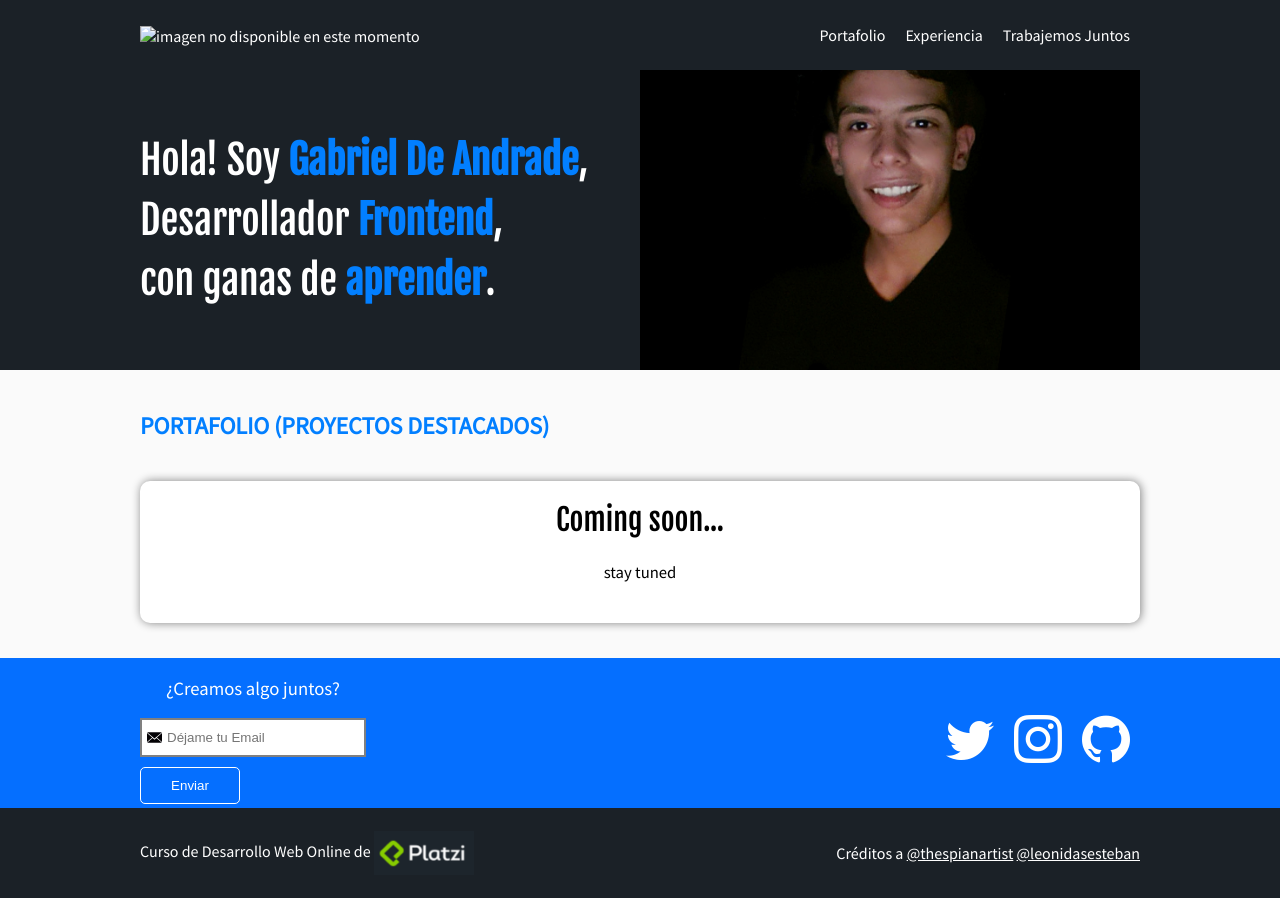
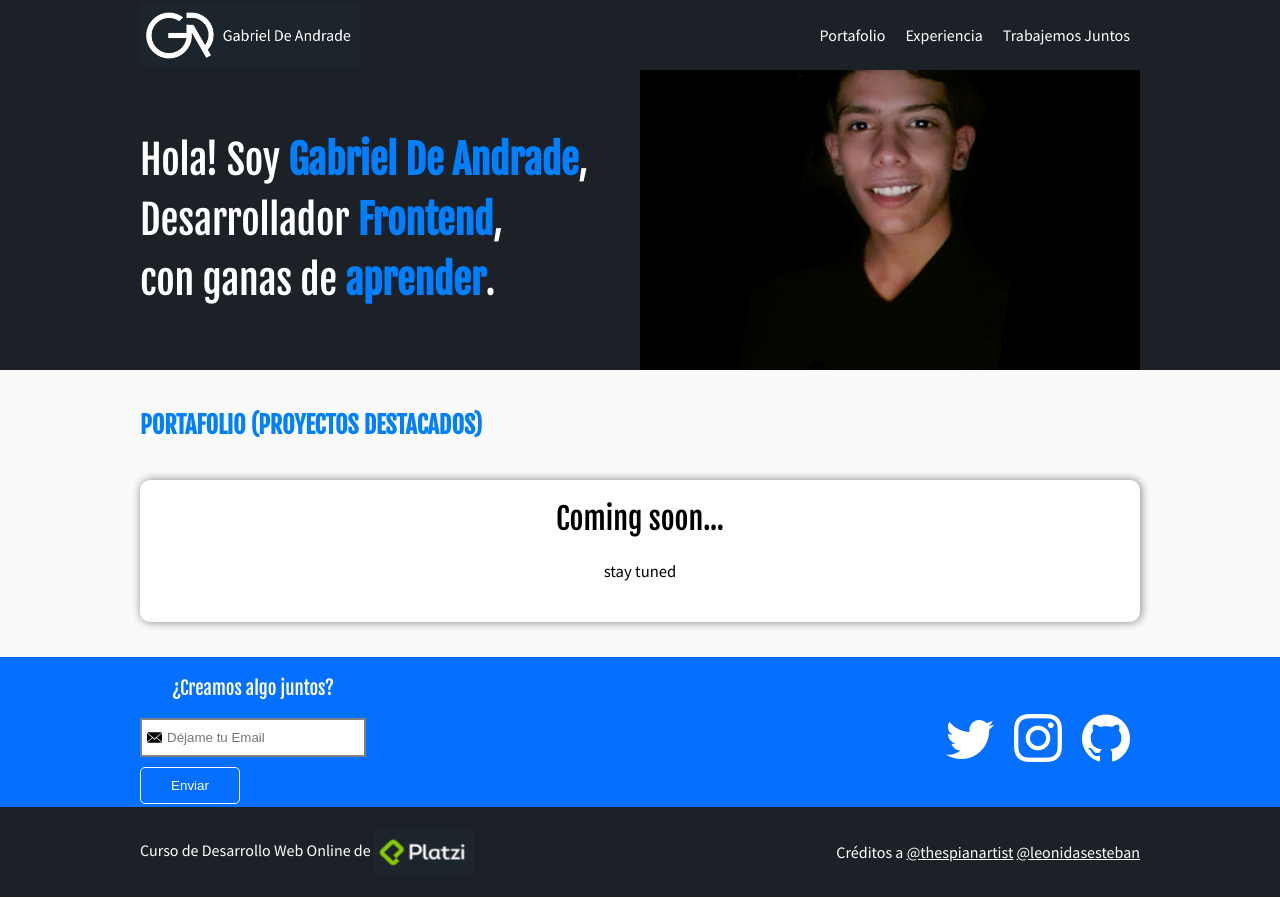
Before and after one commit to gabrielelpidio/Portfolio, a plain HTML site: page index.html in a window 1280 px wide. Drawn offline with Linux system fonts and the light colour scheme; files whose address does not match are found by name.

Commit message:
added system font instead of sans serif

```diff
--- a/css/style.css
+++ b/css/style.css
@@ -140,7 +140,7 @@ ul{
 }
 
 body{
-    font-family: 'Source Sans Pro', sans-serif;
+    font-family: 'Source Sans Pro', system-ui;
     margin: 0;
 }
 
@@ -150,7 +150,7 @@ h3,
 h4,
 h5,
 h6{
-    font-family: 'Fjalla One', sans-serif;
+    font-family: 'Fjalla One', system-ui;
     font-weight: normal;
 }
 h1{
@@ -170,7 +170,7 @@ h1{
 h2{
     color: #027fff;
     text-transform: uppercase;
-    font-family: 'Source Sans Pro';
+    font-family: 'Source Sans Pro' system-ui;
     font-weight: bold;
     font-size: 24px;
     margin-bottom: 40px;
@@ -178,7 +178,7 @@ h2{
 
 
 .project strong{
-    font-family: 'Fjalla One';
+    font-family: 'Fjalla One' system-ui;
 }
 
  .project-date,
@@ -303,7 +303,7 @@ h2{
 
 
 .form-email h3{
-    font-family: 'Source Sans Pro';
+    font-family: 'Source Sans Pro' system-ui;
     text-align: center;
 }
 
--- a/index.html
+++ b/index.html
@@ -11,7 +11,7 @@
     <header class="header">
         <div class="container">
             <figure class="logo">
-                <img src="./Images/Personal" alt="imagen no disponible en este momento" height="65">
+                <img src="./Images/header-logo.png" alt="imagen no disponible en este momento" height="65">
             </figure>
             <nav class="menu">
                 <ol>
@@ -162,8 +162,8 @@
             </div>
         </div>
     </footer>
+<link rel="stylesheet" href="./css/style.css">
 <link href="https://fonts.googleapis.com/css?family=Fjalla+One|Source+Sans+Pro" rel="stylesheet">
-<link rel="stylesheet" href="./css/style.css">
     <script>
         const ipad = window.matchMedia('screen and (max-width: 767px)')
         const burgerButton = document.querySelector('#burger-menu');
```
